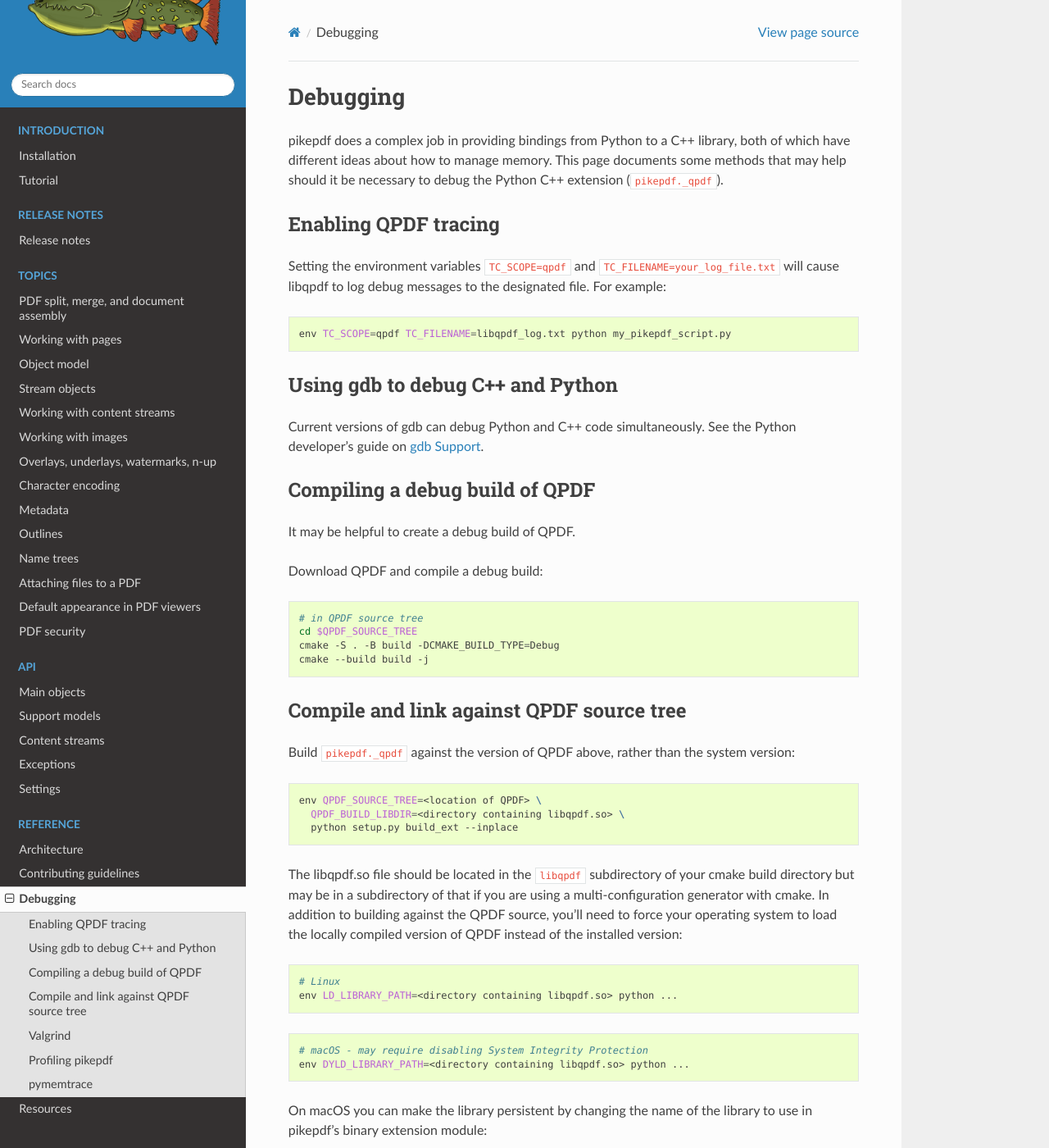
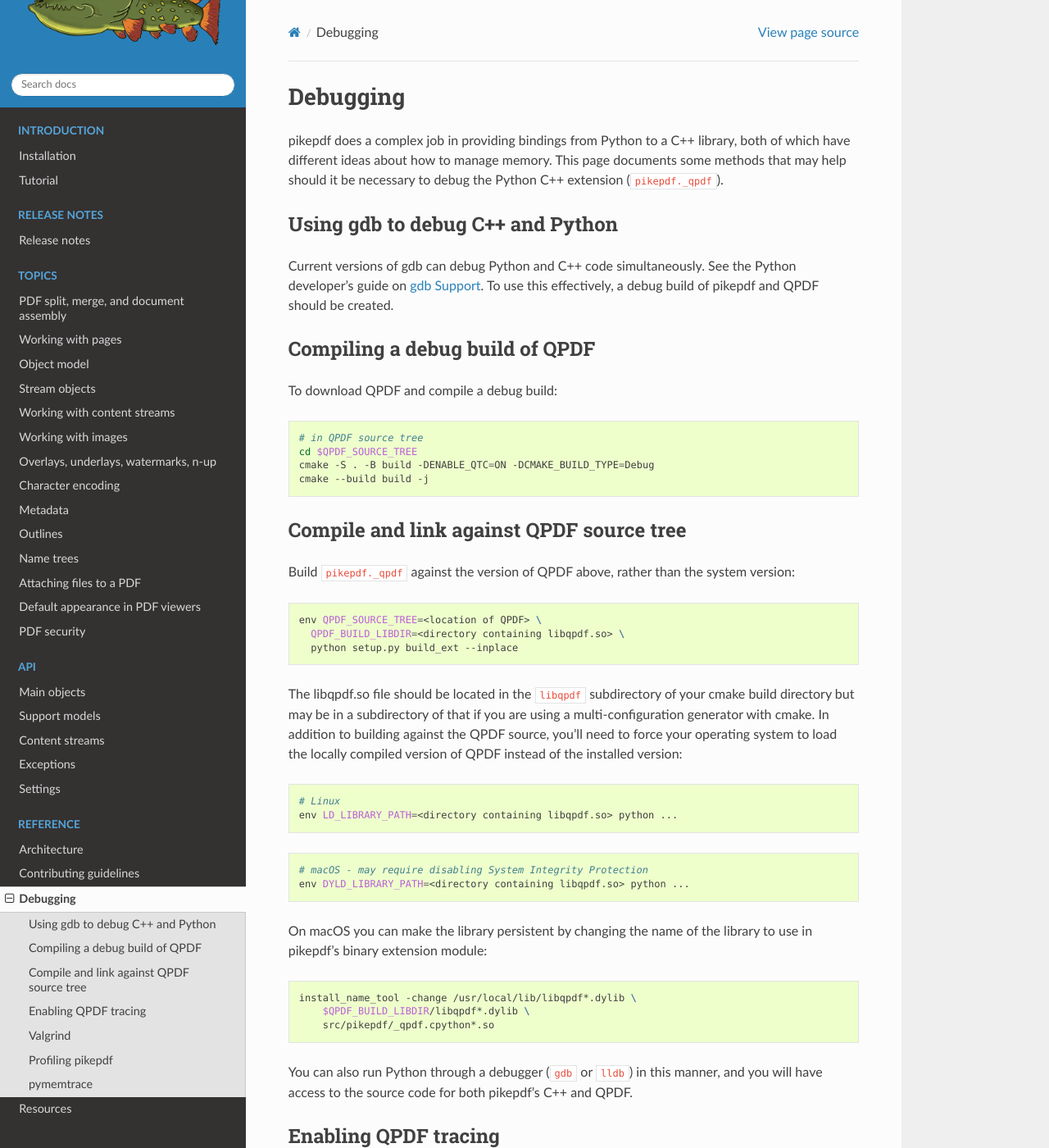
Before and after one commit to pikepdf/pikepdf, a Sphinx documentation site: the page built from docs/references/debugging.rst, in a window 1280 px wide and 1400 px high. Shown: the whole window at 82% size. Built offline with Sphinx 7.4.7 and the Read the Docs theme 2.0.0, drawn with Linux system fonts in a browser that asks for light colours; the version number could not be read and is left out; some of the changed text lies outside the part shown.

Commit message:
docs: update debugging notes for qpdf changes

```diff
--- a/docs/references/debugging.rst
+++ b/docs/references/debugging.rst
@@ -6,37 +6,25 @@
 documents some methods that may help should it be necessary to debug the Python
 C++ extension (``pikepdf._qpdf``).
 
-Enabling QPDF tracing
----------------------
-
-Setting the environment variables ``TC_SCOPE=qpdf`` and
-``TC_FILENAME=your_log_file.txt`` will cause libqpdf to log debug messages to the
-designated file. For example:
-
-.. code-block:: bash
-
-    env TC_SCOPE=qpdf TC_FILENAME=libqpdf_log.txt python my_pikepdf_script.py
-
 Using gdb to debug C++ and Python
 ---------------------------------
 
 Current versions of gdb can debug Python and C++ code simultaneously. See
-the Python developer's guide on `gdb Support`_.
+the Python developer's guide on `gdb Support`_. To use this effectively, a debug
+build of pikepdf and QPDF should be created.
 
 .. _gdb Support: https://devguide.python.org/gdb/
 
 Compiling a debug build of QPDF
 -------------------------------
 
-It may be helpful to create a debug build of QPDF.
-
-Download QPDF and compile a debug build:
+To download QPDF and compile a debug build:
 
 .. code-block:: bash
 
     # in QPDF source tree
     cd $QPDF_SOURCE_TREE
-    cmake -S . -B build -DCMAKE_BUILD_TYPE=Debug
+    cmake -S . -B build -DENABLE_QTC=ON -DCMAKE_BUILD_TYPE=Debug
     cmake --build build -j
 
 Compile and link against QPDF source tree
@@ -78,6 +66,17 @@
 
 You can also run Python through a debugger (``gdb`` or ``lldb``) in this manner,
 and you will have access to the source code for both pikepdf's C++ and QPDF.
+
+Enabling QPDF tracing
+---------------------
+
+For builds of QPDF having ENABLE_QTC=ON, setting the environment variables
+``TC_SCOPE=qpdf`` and ``TC_FILENAME=your_log_file.txt`` will cause libqpdf to
+log debug messages to the designated file. For example:
+
+.. code-block:: bash
+
+    env TC_SCOPE=qpdf TC_FILENAME=libqpdf_log.txt python my_pikepdf_script.py
 
 Valgrind
 --------
```
